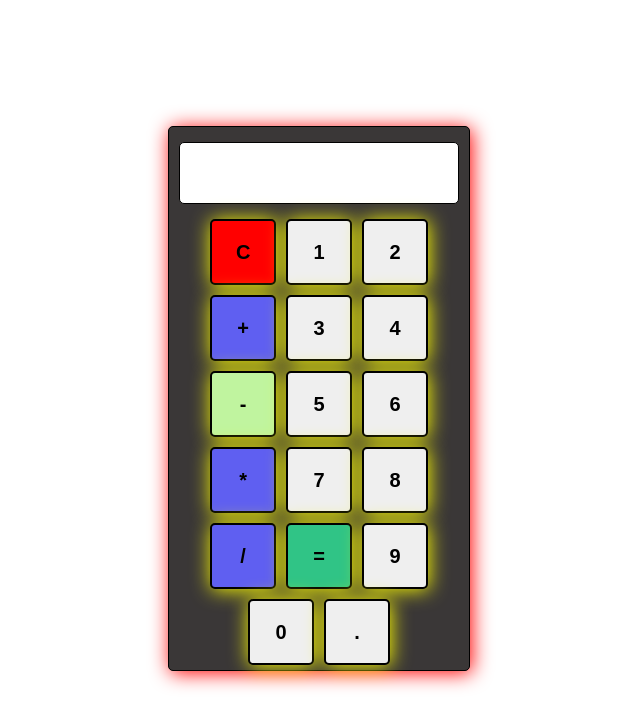
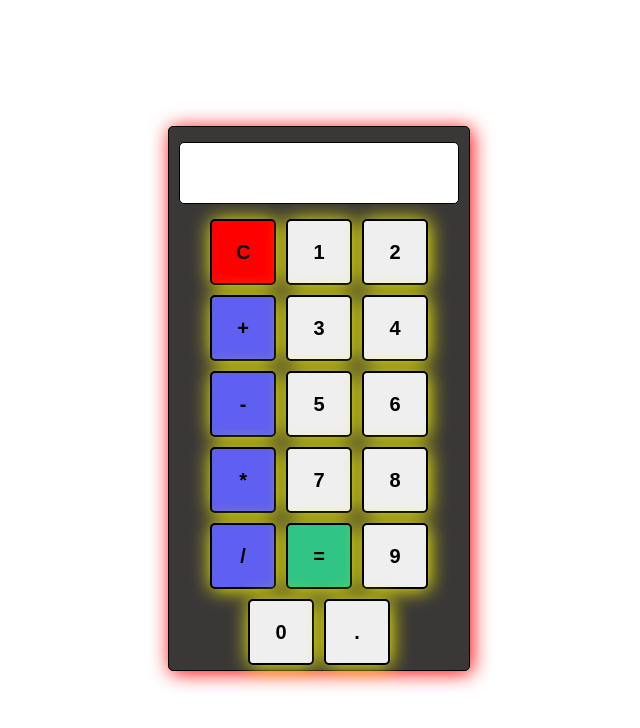
Before and after one commit to Yogeshyadav1206/mini-project-calculator, a plain HTML site: page index.html in a window 1280 px wide. Shown: the whole page, without its empty margins (257-897 px from the left). Drawn offline with Linux system fonts and the light colour scheme.

Commit message:
Update index.html

```diff
--- a/index.html
+++ b/index.html
@@ -16,7 +16,7 @@
         <button class="btn" style="background-color:rgb(95, 95, 241)" onclick="currdisplay=currdisplay+'+';document.querySelector('#display').value=currdisplay">+</button>
         <button class="btn" onclick="currdisplay=currdisplay+'3';document.querySelector('#display').value=currdisplay">3</button>
         <button class="btn" onclick="currdisplay=currdisplay+'4';document.querySelector('#display').value=currdisplay">4</button>
-        <button class="btn" style="background-color:rgb(192, 244, 159)" onclick="currdisplay=currdisplay+'-';document.querySelector('#display').value=currdisplay">-</button>
+        <button class="btn" style="background-color:rgb(95, 95, 241)" onclick="currdisplay=currdisplay+'-';document.querySelector('#display').value=currdisplay">-</button>
         <button class="btn" onclick="currdisplay=currdisplay+'5';document.querySelector('#display').value=currdisplay">5</button>
         <button class="btn" onclick="currdisplay=currdisplay+'6';document.querySelector('#display').value=currdisplay">6</button>
         <button class="btn" style="background-color:rgb(95, 95, 241)" onclick="currdisplay=currdisplay+'*';document.querySelector('#display').value=currdisplay">*</button>
```
